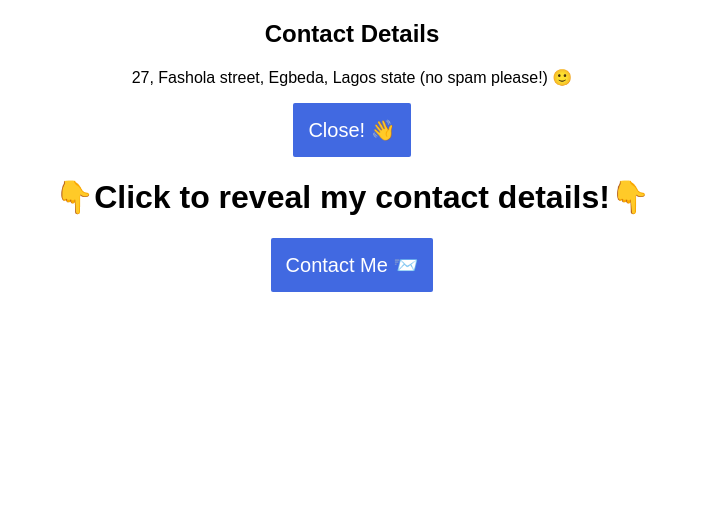
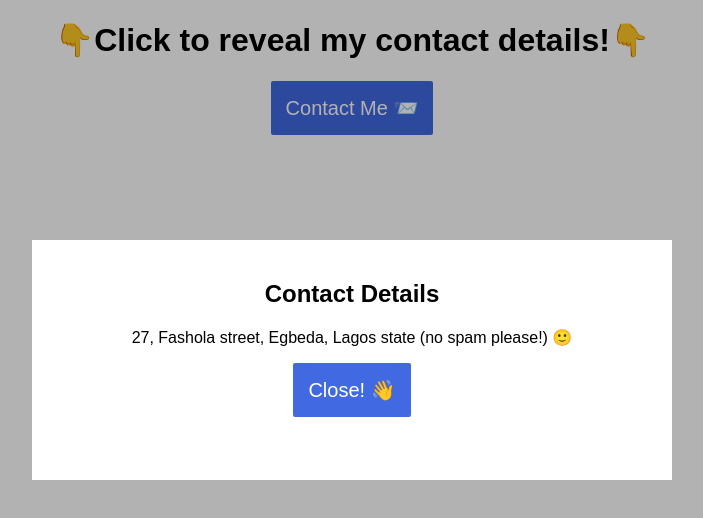
Before and after one commit to f8makinde/Mini-projects, a plain HTML site: page Modal/index.html in a window 1280 px wide. Both pictures are taken after a click on the button "Contact Me 📨". Shown: the whole page, without its empty margins (288-991 px from the left). Drawn offline with Linux system fonts and the light colour scheme.

Commit message:
almost completed

```diff
--- a/Modal/styles.css
+++ b/Modal/styles.css
@@ -4,6 +4,12 @@ body{
 }
 #modal{
     background: white;
+    position: relative;
+    top: 30%;
+    margin: 0 auto;
+    max-width: 600px;
+    padding: 20px;
+    height: 200px;
 }
 #close-modal, #open-modal{
     background: royalblue;
@@ -14,6 +20,16 @@ body{
     cursor: pointer;
     font-size: 20px;
 }
+
 #overlay{
     display: none;
+    width: 100%;
+    height: 100%;
+    position: absolute;
+    top: 0;
+    bottom: 0;
+    right: 0;
+    left: 0;
+    margin: 0 auto;
+    background-color: rgba(0, 0, 0, 0.3);
 }
```
